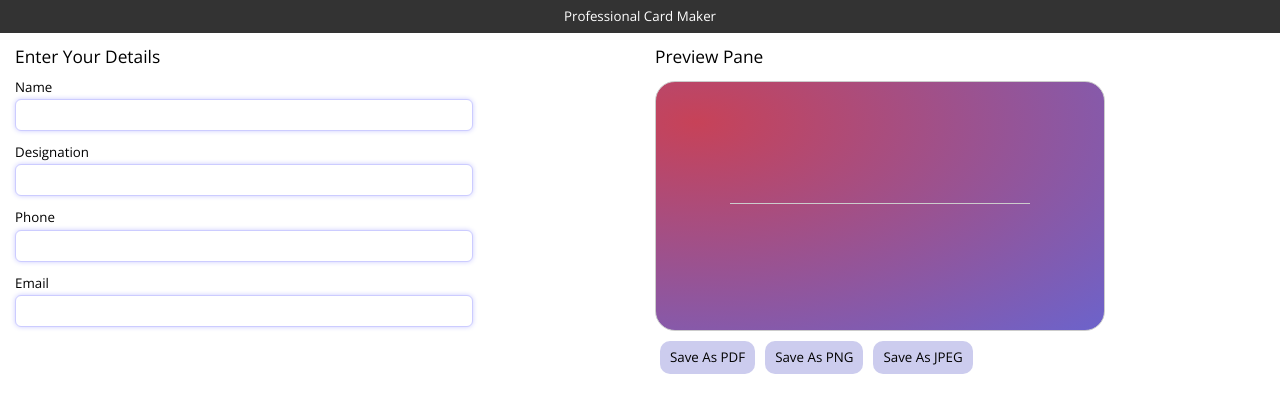
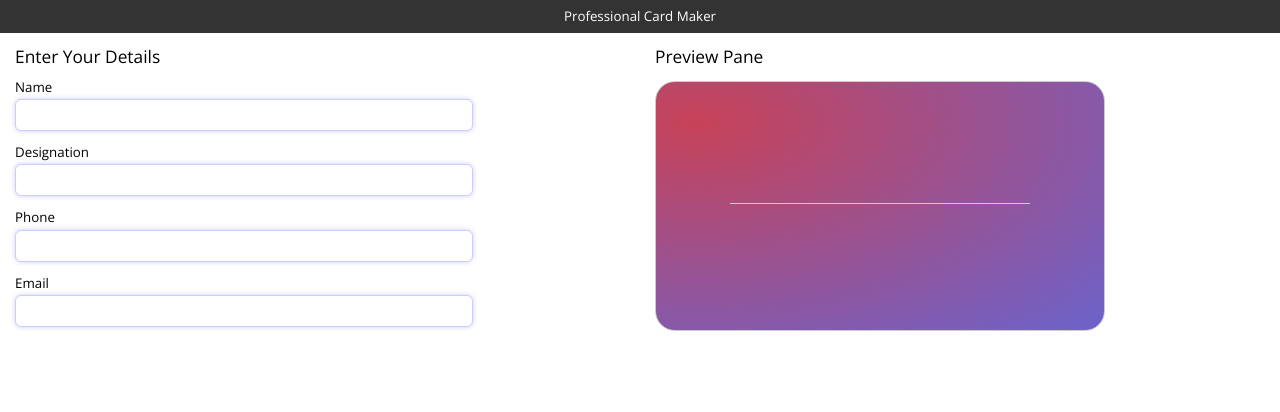
Before and after one commit to sknagar08/BusinessCardMaker, a React (Vite) app: page / in a window 1280 px wide. Shown: the top 412 px of the page. Built offline with nearby package versions, Linux system fonts and the light colour scheme.

Commit message:
removed download buttons from preview

```diff
--- a/src/components/Preview/Preview.tsx
+++ b/src/components/Preview/Preview.tsx
@@ -9,21 +9,15 @@ interface PreviewProps {
 }
 
 function Preview({ name, designation, phone, email }: PreviewProps) {
-
   return (
     <section className="preview">
       <h2>Preview Pane</h2>
-      <div>
       <BusinessCard
         name={name}
         designation={designation}
         phone={phone}
         email={email}
       />
-      </div>
-      <button>Save As PDF</button>
-      <button>Save As PNG</button>
-      <button>Save As JPEG</button>
     </section>
   );
 }
```
Lines whose indentation alone changed are shown as unchanged.
